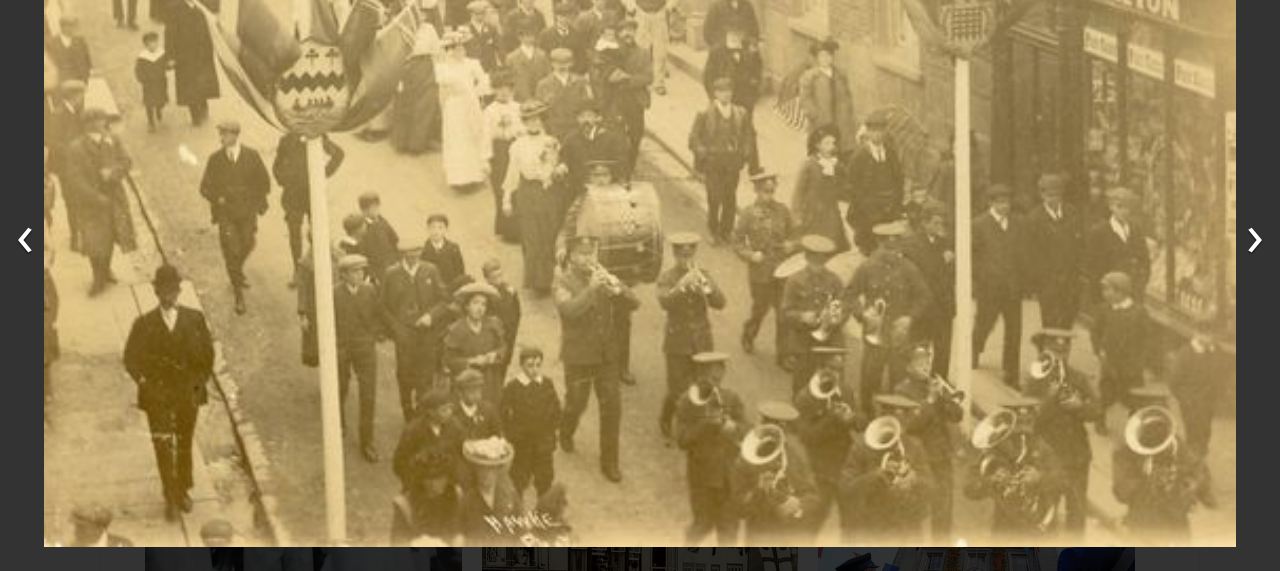
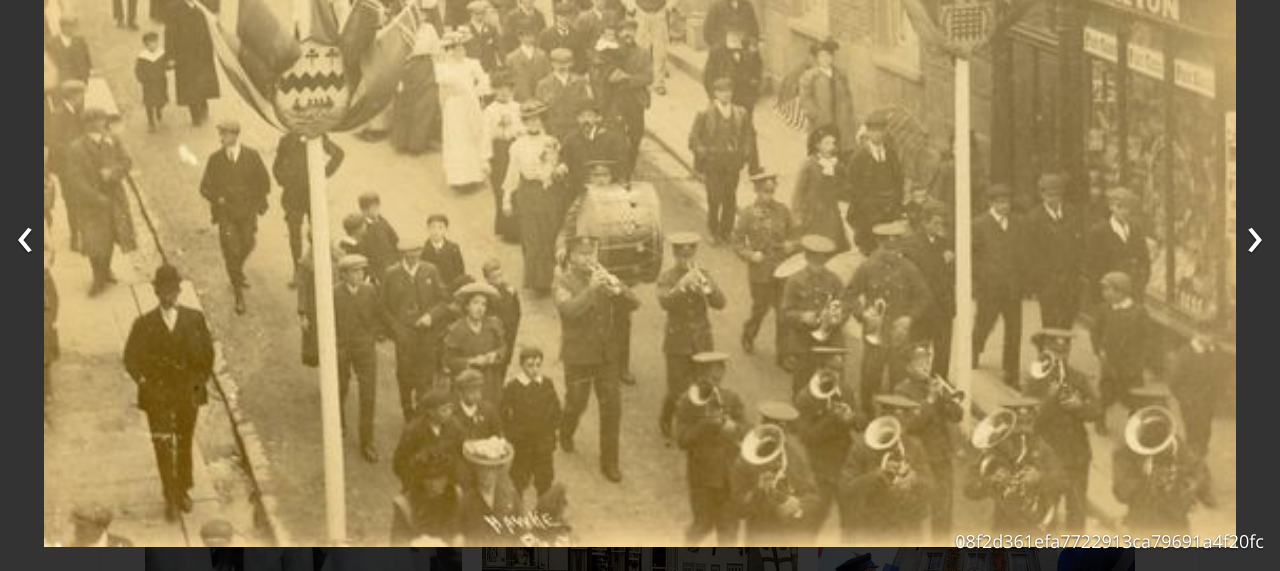
Before and after one commit to will-stone/helstonfloraday, an Astro site: page /gallery in a window 1280 px wide. Both pictures are taken after a click on the link 303 px from the left and 374 px from the top of the page. Shown: the part 229-800 px from the top of the page. Built offline with nearby package versions, Linux system fonts and the light colour scheme; Astro itself is replaced by a stand-in of ours.

Commit message:
Add image name to gallery pictures

```diff
--- a/src/pages/gallery.astro
+++ b/src/pages/gallery.astro
@@ -18,7 +18,7 @@ const images = import.meta.glob<{ default: ImageMetadata }>(
 <Layout title="Gallery">
   <div class="sm:columns-2 md:columns-3">
     {
-      Object.values(images).map((image, index) => (
+      Object.entries(images).map(([path, image], index) => (
         <div>
           <a
             href={'#' + index}
@@ -48,6 +48,11 @@ const images = import.meta.glob<{ default: ImageMetadata }>(
             >
               Close
             </a>
+            <div class="absolute bottom-4 right-4 text-white drop-shadow-[0_1.2px_1.2px_rgba(0,0,0,0.8)]">
+              {path
+                .replace('/src/images/gallery/', '')
+                .replace(/\.[^/.]+$/, '')}
+            </div>
             <div class="absolute top-1/2 flex w-full justify-between text-6xl text-white drop-shadow-[0_1.2px_1.2px_rgba(0,0,0,0.8)]">
               <a href={'#' + (index - 1)} class="px-4 py-8">
                 &lsaquo;
```
